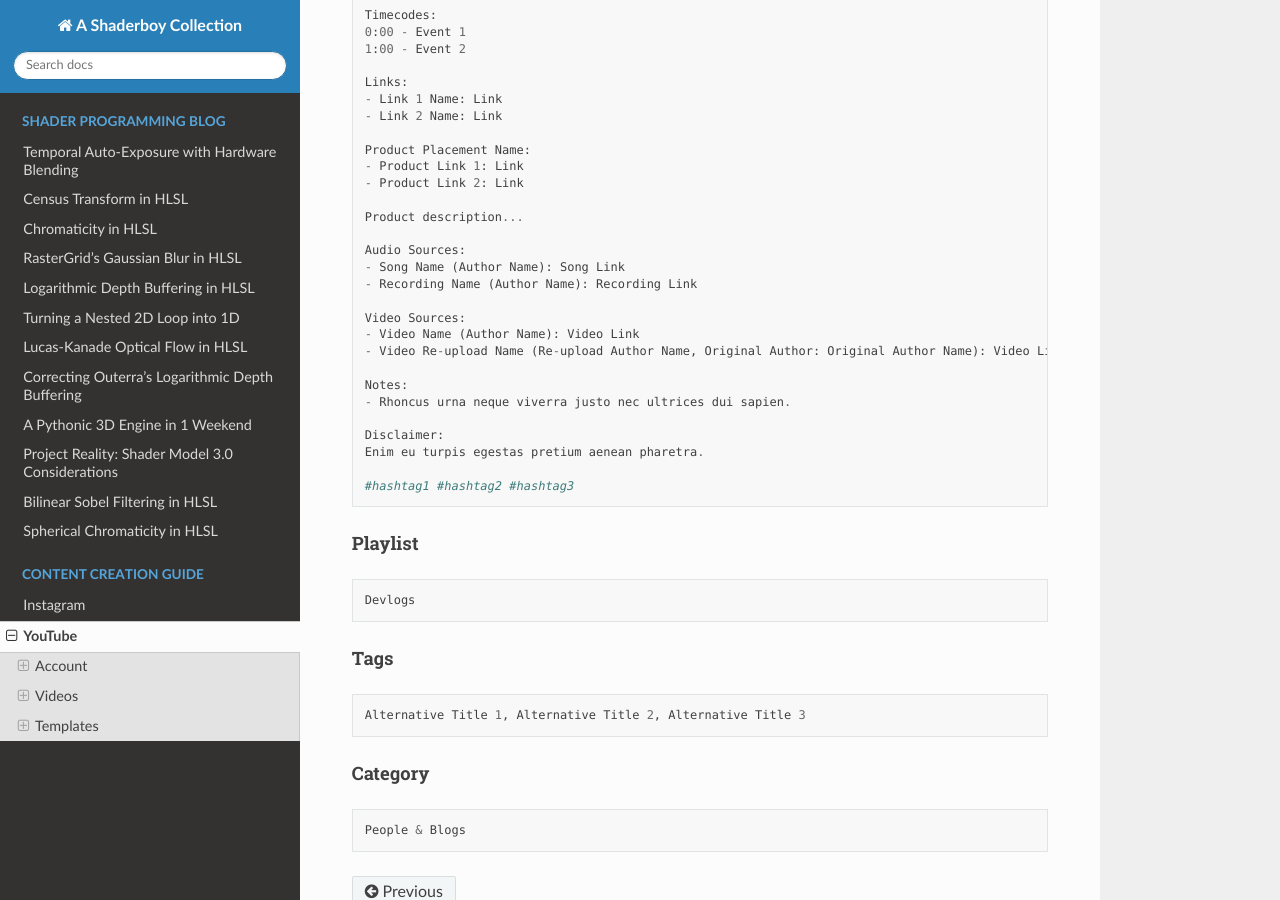
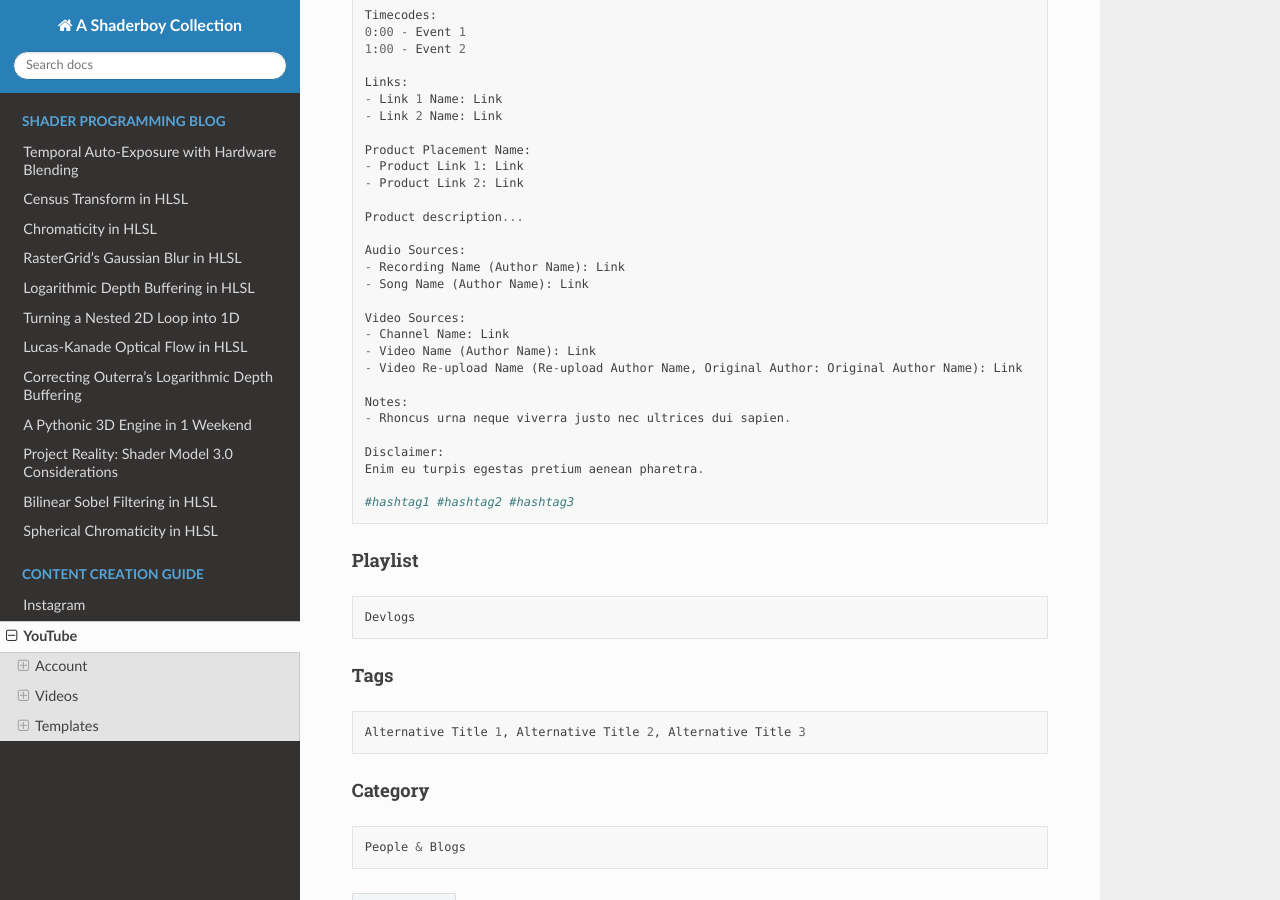
Before and after one commit to papadanku/papadanku.github.io, a Sphinx documentation site: the page built from docs/source/social/youtube.rst, in a window 1280 px wide and 900 px high, scrolled down 1184 px. Built offline with Sphinx 7.4.7 and the Read the Docs theme 2.0.0, drawn with Linux system fonts in a browser that asks for light colours.

Commit message:
Update youtube.rst

```diff
--- a/docs/source/social/youtube.rst
+++ b/docs/source/social/youtube.rst
@@ -75,12 +75,13 @@ Description
    Product description...
 
    Audio Sources:
-   - Song Name (Author Name): Song Link
-   - Recording Name (Author Name): Recording Link
+   - Recording Name (Author Name): Link
+   - Song Name (Author Name): Link
 
    Video Sources:
-   - Video Name (Author Name): Video Link
-   - Video Re-upload Name (Re-upload Author Name, Original Author: Original Author Name): Video Link
+   - Channel Name: Link
+   - Video Name (Author Name): Link
+   - Video Re-upload Name (Re-upload Author Name, Original Author: Original Author Name): Link
 
    Notes:
    - Rhoncus urna neque viverra justo nec ultrices dui sapien.
```
